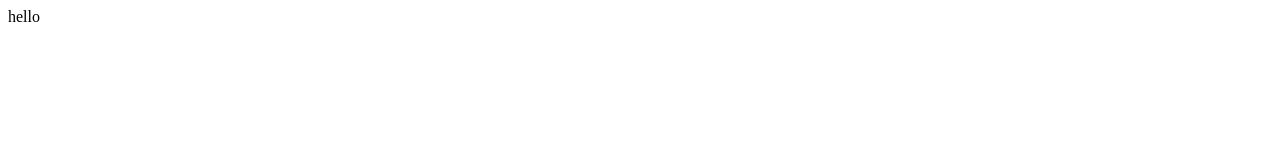
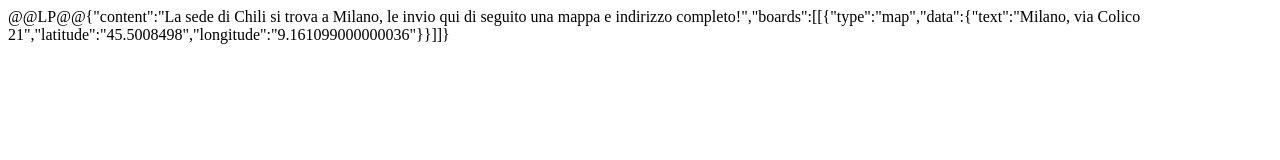
Before and after one commit to marcodagolini/jsontest, a plain HTML site: page index.html in a window 1280 px wide. Drawn offline with Linux system fonts and the light colour scheme.

Commit message:
Update index.html

```diff
--- a/index.html
+++ b/index.html
@@ -1,7 +1,7 @@
 
 <script>
 setTimeout(function(){
-document.write('hello');
+document.write('@@LP@@{"content":"La sede di Chili si trova a Milano, le invio qui di seguito una mappa e indirizzo completo!","boards":[[{"type":"map","data":{"text":"Milano, via Colico 21","latitude":"45.5008498","longitude":"9.161099000000036"}}]]}');
 
 
  }, 5000);
```
